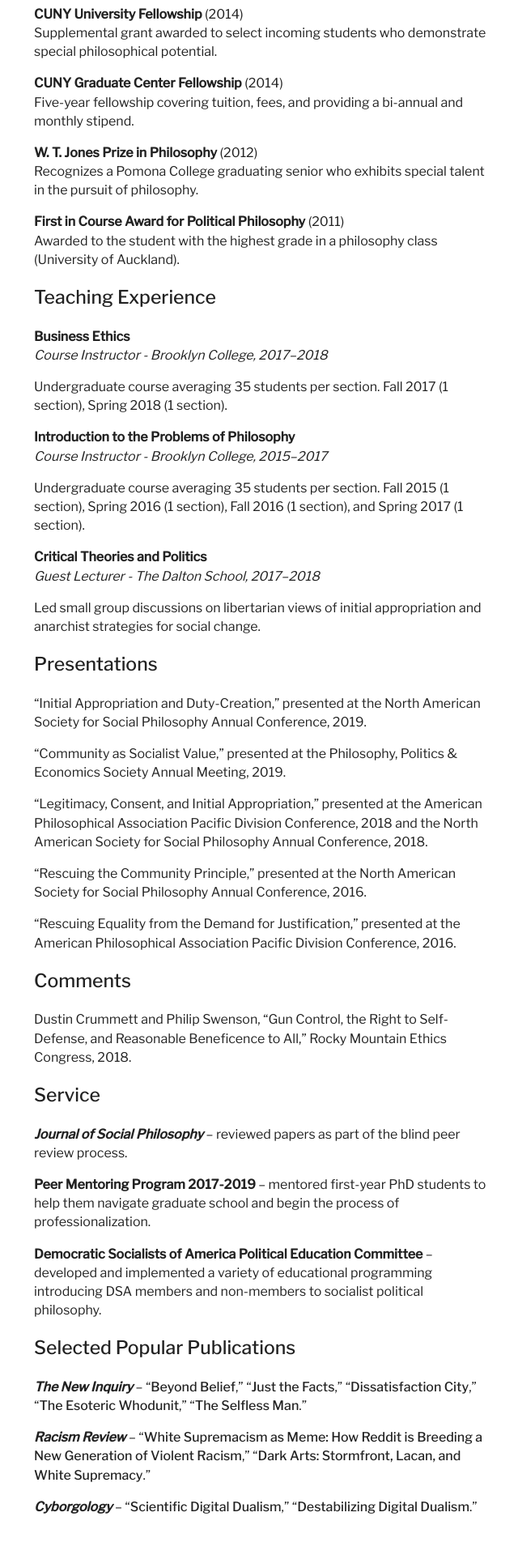
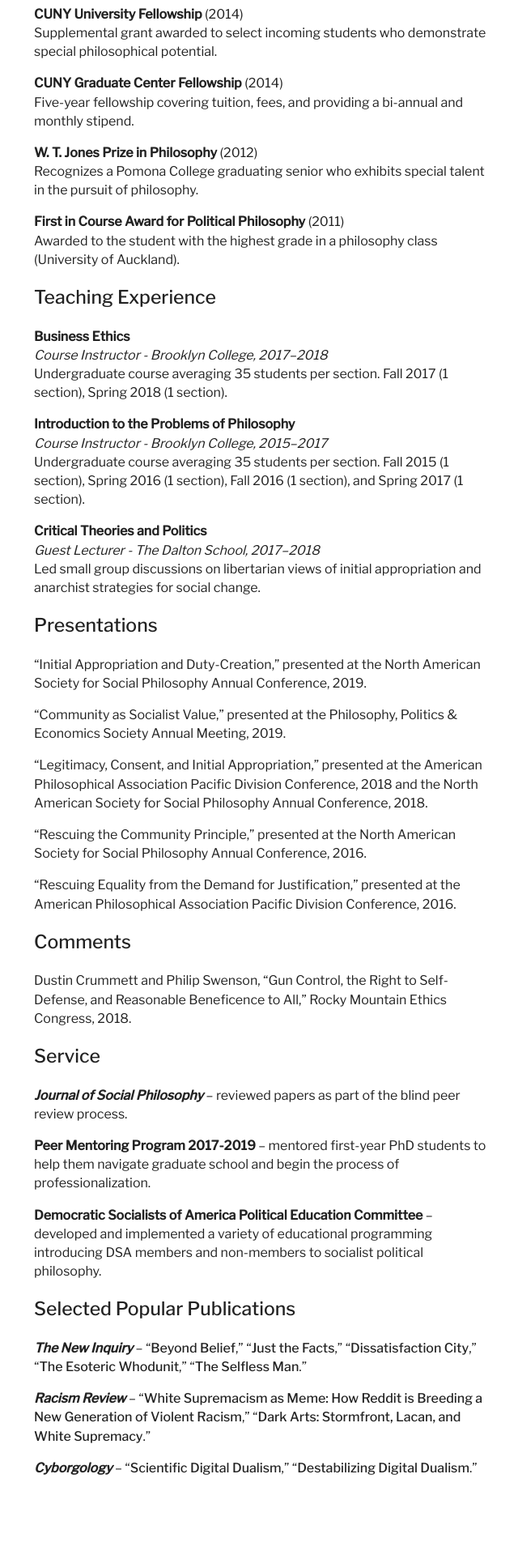
Before and after one commit to jesse-jared-collab/jesse-jared-collab.github.io, a Jekyll site: the page built from cv.md, in a window 1280 px wide. Shown: the part 1232-3152 px from the top of the page at 81% size, without its empty margins (109-749 px from the left). Built offline with Jekyll 4.4.1, drawn with Linux system fonts in a browser that asks for light colours; after the commit the page ends 3104 px from its top, so only the background shows below that.

Commit message:
Update cv.md

```diff
--- a/cv.md
+++ b/cv.md
@@ -60,18 +60,15 @@
 ## Teaching Experience
 
 **Business Ethics**\
-_Course Instructor - Brooklyn College, 2017–2018_
-
+_Course Instructor - Brooklyn College, 2017–2018_\
 Undergraduate course averaging 35 students per section. Fall 2017 (1 section), Spring 2018 (1 section).
 
 **Introduction to the Problems of Philosophy**\
-_Course Instructor - Brooklyn College, 2015–2017_
-
+_Course Instructor - Brooklyn College, 2015–2017_\
 Undergraduate course averaging 35 students per section. Fall 2015 (1 section), Spring 2016 (1 section), Fall 2016 (1 section), and Spring 2017 (1 section).
 
 **Critical Theories and Politics**\
-_Guest Lecturer - The Dalton School, 2017–2018_
-
+_Guest Lecturer - The Dalton School, 2017–2018_\
 Led small group discussions on libertarian views of initial appropriation and anarchist strategies for social change.
 
 ## Presentations
```
